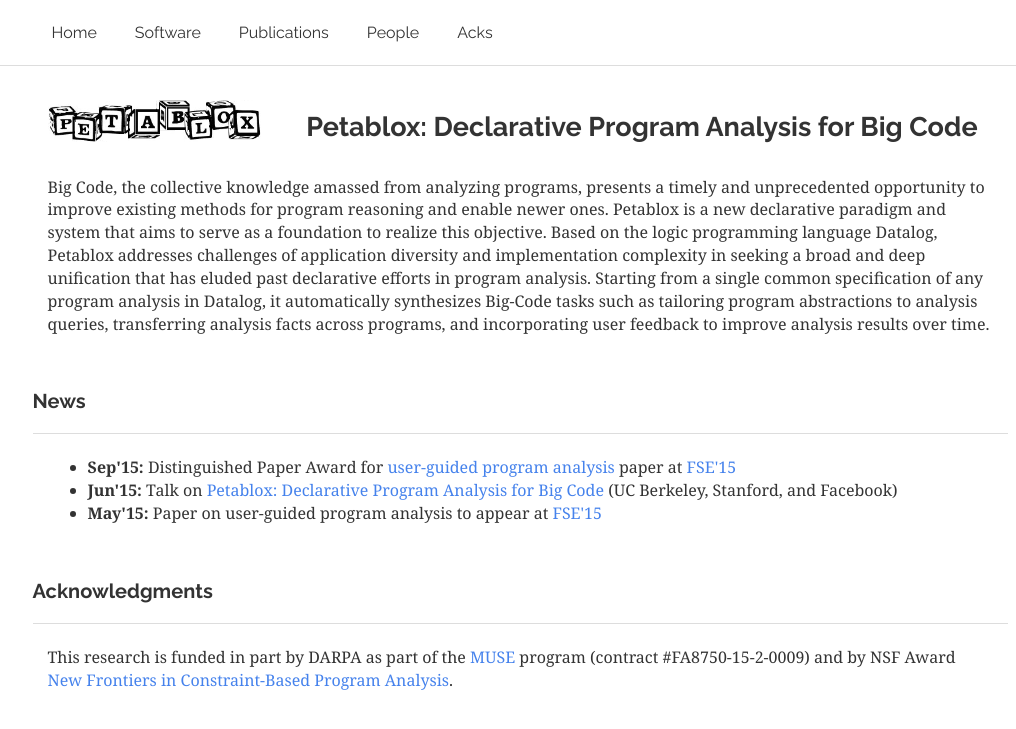
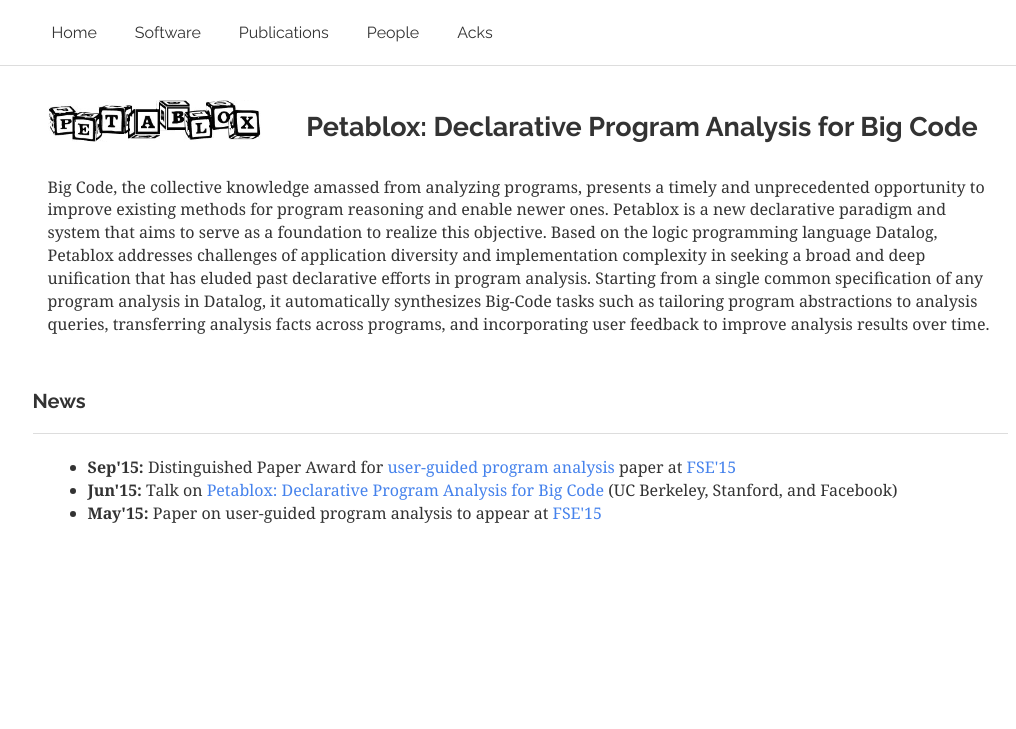
Before and after one commit to petablox-project/petablox-project.github.io, a Jekyll site: the page built from index.html, in a window 1280 px wide. Shown: the top 729 px of the page, without its empty margins (120-1136 px from the left). Built offline with Jekyll 4.4.1, drawn with Linux system fonts in a browser that asks for light colours; nearby versions of some CDN libraries.

Commit message:
update ack

```diff
--- a/index.html
+++ b/index.html
@@ -153,14 +153,3 @@
 	</ul>
 		</div>
 	</div>
-
-<div class='row'>
-	<div class='page-header'>
-	  <h4>Acknowledgments</h4>
-  </div>
-  <div class="col-lg-12">
-	<p>
-	This research is funded in part by DARPA as part of the <a href="http://www.darpa.mil/program/mining-and-understanding-software-enclaves">MUSE</a> program (contract #FA8750-15-2-0009) and by NSF Award <a href="http://www.nsf.gov/awardsearch/showAward?AWD_ID=1526270">New Frontiers in Constraint-Based Program Analysis</a>.
-	</p>
-	</div>
-</div>
```
